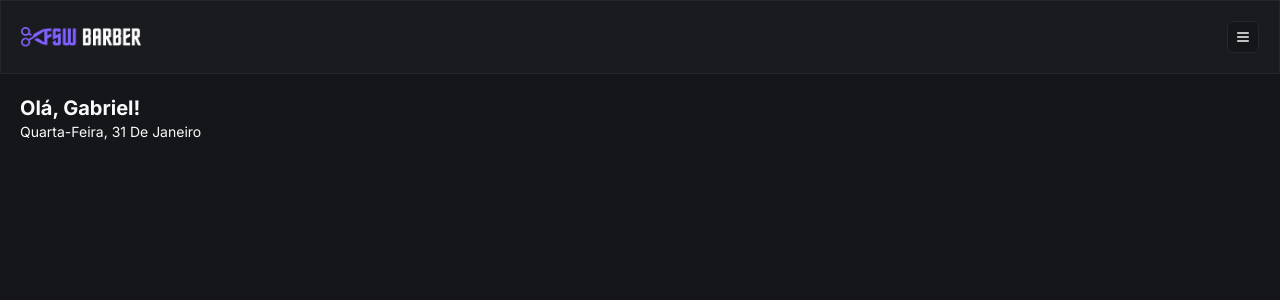
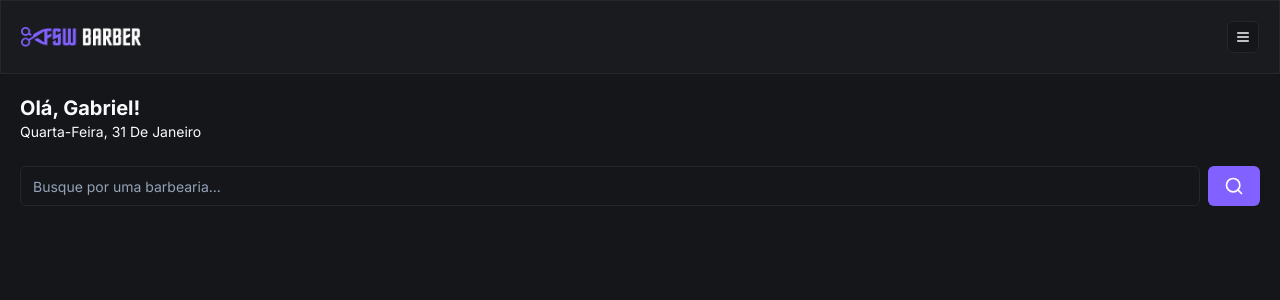
Before and after one commit to Hundlee/barberShop, a Next.js app: page / in a window 1280 px wide. Shown: the top 300 px of the page. Built offline with nearby package versions, Linux system fonts and the light colour scheme.

Commit message:
feat: add inital search components

```diff
--- /dev/null
+++ b/app/(home)/_components/search.tsx
@@ -0,0 +1,18 @@
+"use client";
+
+import { Button } from "@/app/_components/ui/button";
+import { Input } from "@/app/_components/ui/input";
+import { SearchIcon } from "lucide-react";
+
+const Search = () => {
+    return (
+        <div className="flex items-center gap-2">
+            <Input placeholder="Busque por uma barbearia..." />
+            <Button variant="default">
+                <SearchIcon size={20} />
+            </Button>
+        </div>
+    );
+};
+
+export default Search;
--- a/app/(home)/page.tsx
+++ b/app/(home)/page.tsx
@@ -1,11 +1,13 @@
 import { ptBR } from "date-fns/locale";
 import Header from "../_components/header";
 import { format } from "date-fns";
+import Search from "./_components/search";
 
 export default function Home() {
     return (
         <div>
             <Header />
+
             <div className="px-5 pt-5">
                 <h2 className="text-xl font-bold">Olá, Gabriel!</h2>
                 <p className="capitalize text-sm">
@@ -14,6 +16,10 @@
                     })}
                 </p>
             </div>
+
+            <div className="px-5 mt-6">
+                <Search />
+            </div>
         </div>
     );
 }
--- /dev/null
+++ b/app/_components/ui/input.tsx
@@ -0,0 +1,25 @@
+import * as React from "react";
+
+import { cn } from "@/app/_lib/utils";
+
+export interface InputProps
+    extends React.InputHTMLAttributes<HTMLInputElement> {}
+
+const Input = React.forwardRef<HTMLInputElement, InputProps>(
+    ({ className, type, ...props }, ref) => {
+        return (
+            <input
+                type={type}
+                className={cn(
+                    "flex h-10 w-full rounded-md border border-input bg-background px-3 py-2 text-sm ring-offset-background file:border-0 file:bg-transparent file:text-sm file:font-medium placeholder:text-muted-foreground focus-visible:outline-none focus-visible:ring-2 focus-visible:ring-ring focus-visible:ring-offset-2 disabled:cursor-not-allowed disabled:opacity-50",
+                    className
+                )}
+                ref={ref}
+                {...props}
+            />
+        );
+    }
+);
+Input.displayName = "Input";
+
+export { Input };
```
